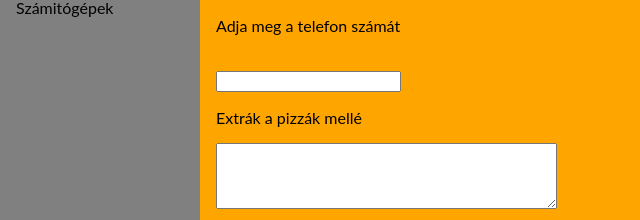
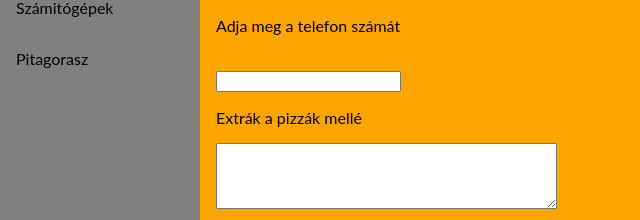
Before and after one commit to Hegymegi-Akos/ceges.html, a plain HTML site: page index.html in a window 1280 px wide. Shown: the part 324-544 px from the top of the page, 0-640 px from the left. Drawn offline with Linux system fonts and the light colour scheme.

Commit message:
Update index.html

```diff
--- a/index.html
+++ b/index.html
@@ -89,6 +89,7 @@
                                                                                          <a href="https://hegymegi-akos.github.io/evszakok.html/">Évszakok</a>
 			  <a href="https://hegymegi-akos.github.io/ceges.html/">Pizza lap</a>
                          <a href="https://hegymegi-akos.github.io/xd.html/">Számitógépek</a>
+			     <a href="https://hegymegi-akos.github.io/pita.html/">Pitagorasz<a>
 
 
 
```
